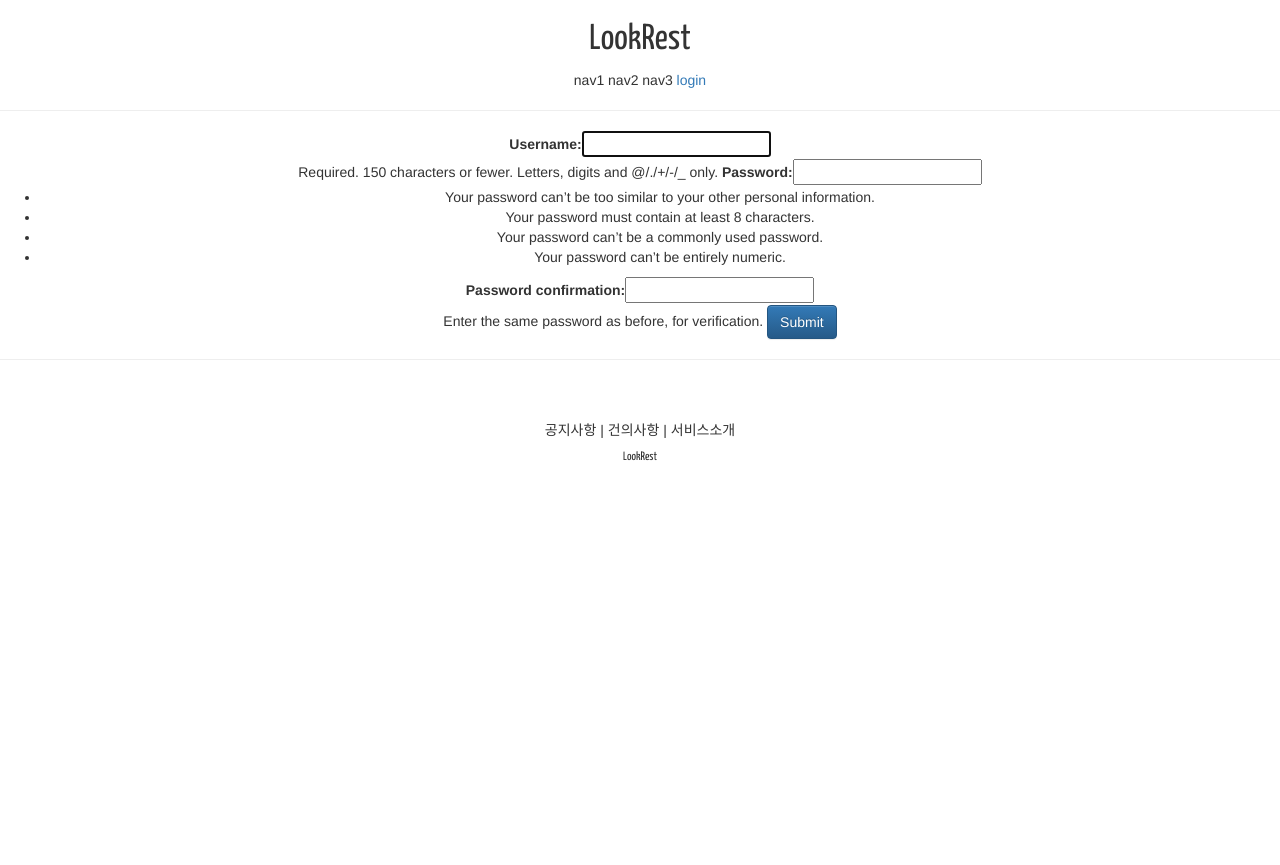
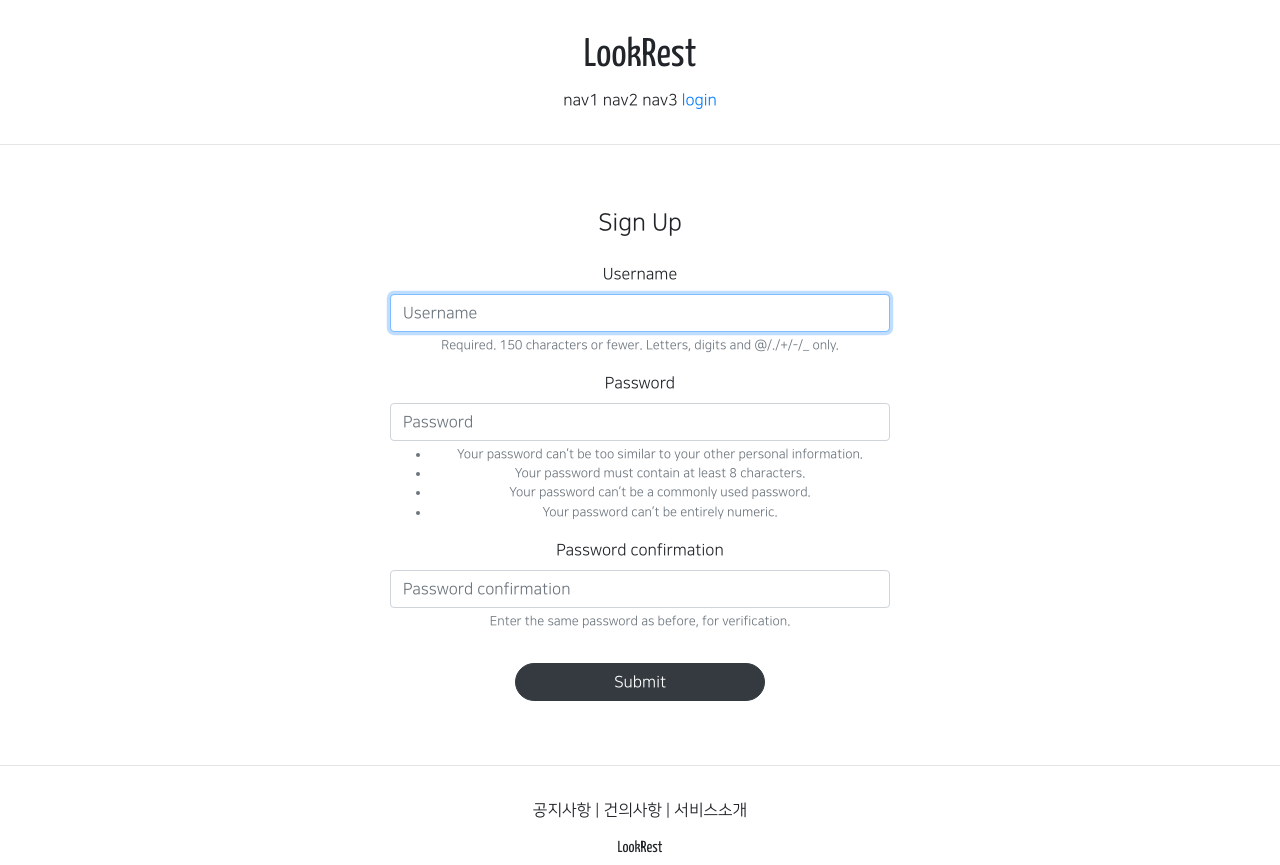
Before and after one commit to look-sun/lookrest, a Django app: page /account/create/ in a window 1280 px wide. Before the commit the page ends 461 px from the top, so only its background shows below. Run offline with Django 3.2, Linux system fonts and the light colour scheme; some libraries are stand-ins or nearby versions.

Commit message:
django course 23 commit

```diff
--- a/accountapp/templates/accountapp/create.html
+++ b/accountapp/templates/accountapp/create.html
@@ -1,11 +1,17 @@
 {% extends 'base.html'%}
+{% load bootstrap4 %}
 {% block content %}
 
-<div style="text-align:center">
+<div style="text-align:center; max-width:500px; margin: 4rem auto;">
+    <div class="mb-4">
+        <h4>
+            Sign Up
+        </h4>
+    </div>
     <form action="{% url 'accountapp:create' %}" method="post">
         {% csrf_token %}
-        {{ form }}
-        <input type="submit" class="btn btn-primary">
+        {% bootstrap_form form %}
+        <input type="submit" class="btn btn-dark rounded-pill col-6 mt-3">
     </form>
 </div>
 
--- a/accountapp/urls.py
+++ b/accountapp/urls.py
@@ -5,7 +5,7 @@ from accountapp.views import hello_world, AccountCreateView
 app_name = "accountapp"
 
 urlpatterns = [
-    path('hello_world', hello_world, name='hello_world'),
+    path('hello_world/', hello_world, name='hello_world'),
     path('login/',  LoginView.as_view(template_name='accountapp/login.html'), name='login'),
     path('logout/', LogoutView.as_view(), name='logout'),
 
--- a/pinterest/settings.py
+++ b/pinterest/settings.py
@@ -52,6 +52,7 @@ INSTALLED_APPS = [
     'django.contrib.staticfiles',
 
     'accountapp',
+    'bootstrap4',
 ]
 
 MIDDLEWARE = [
--- a/static/base.css
+++ b/static/base.css
@@ -2,7 +2,7 @@
     font-family: 'Yanone Kaffeesatz', sans-serif;
 }
 .ls_footer_button {
-    margin-top: 6rem;
+    margin-top: .9rem;
 }
 .ls_footer {
     text-align:center;
--- a/templates/base.html
+++ b/templates/base.html
@@ -1,7 +1,7 @@
 <!DOCTYPE html>
 <html lang="ko">
 {% include 'head.html' %}
-<body>
+<body style="font-family: 'NanumSquareR';">
 
     {% include 'header.html' %}
 
--- a/templates/footer.html
+++ b/templates/footer.html
@@ -13,3 +13,6 @@
     </div>
 
 </div>
+<script src="https://code.jquery.com/jquery-3.4.1.slim.min.js" integrity="sha384-J6qa4849blE2+poT4WnyKhv5vZF5SrPo0iEjwBvKU7imGFAV0wwj1yYfoRSJoZ+n" crossorigin="anonymous"></script>
+<script src="https://cdn.jsdelivr.net/npm/popper.js@1.16.0/dist/umd/popper.min.js" integrity="sha384-Q6E9RHvbIyZFJoft+2mJbHaEWldlvI9IOYy5n3zV9zzTtmI3UksdQRVvoxMfooAo" crossorigin="anonymous"></script>
+<script src="https://stackpath.bootstrapcdn.com/bootstrap/4.4.1/js/bootstrap.min.js" integrity="sha384-wfSDF2E50Y2D1uUdj0O3uMBJnjuUD4Ih7YwaYd1iqfktj0Uod8GCExl3Og8ifwB6" crossorigin="anonymous"></script>
--- a/templates/head.html
+++ b/templates/head.html
@@ -4,13 +4,16 @@
     <meta charset="UTF-8">
     <title>Title</title>
     <!-- Latest compiled and minified CSS -->
-    <link rel="stylesheet" href="https://maxcdn.bootstrapcdn.com/bootstrap/3.3.7/css/bootstrap.min.css" integrity="sha384-BVYiiSIFeK1dGmJRAkycuHAHRg32OmUcww7on3RYdg4Va+PmSTsz/K68vbdEjh4u" crossorigin="anonymous">
+<!--    <link rel="stylesheet" href="https://maxcdn.bootstrapcdn.com/bootstrap/3.3.7/css/bootstrap.min.css" integrity="sha384-BVYiiSIFeK1dGmJRAkycuHAHRg32OmUcww7on3RYdg4Va+PmSTsz/K68vbdEjh4u" crossorigin="anonymous">-->
 
     <!-- Optional theme -->
-    <link rel="stylesheet" href="https://maxcdn.bootstrapcdn.com/bootstrap/3.3.7/css/bootstrap-theme.min.css" integrity="sha384-rHyoN1iRsVXV4nD0JutlnGaslCJuC7uwjduW9SVrLvRYooPp2bWYgmgJQIXwl/Sp" crossorigin="anonymous">
+<!--    <link rel="stylesheet" href="https://maxcdn.bootstrapcdn.com/bootstrap/3.3.7/css/bootstrap-theme.min.css" integrity="sha384-rHyoN1iRsVXV4nD0JutlnGaslCJuC7uwjduW9SVrLvRYooPp2bWYgmgJQIXwl/Sp" crossorigin="anonymous">-->
 
     <!-- Latest compiled and minified JavaScript -->
-    <script src="https://maxcdn.bootstrapcdn.com/bootstrap/3.3.7/js/bootstrap.min.js" integrity="sha384-Tc5IQib027qvyjSMfHjOMaLkfuWVxZxUPnCJA7l2mCWNIpG9mGCD8wGNIcPD7Txa" crossorigin="anonymous"></script>
+<!--    <script src="https://maxcdn.bootstrapcdn.com/bootstrap/3.3.7/js/bootstrap.min.js" integrity="sha384-Tc5IQib027qvyjSMfHjOMaLkfuWVxZxUPnCJA7l2mCWNIpG9mGCD8wGNIcPD7Txa" crossorigin="anonymous"></script>-->
+
+    <link rel="stylesheet" href="https://stackpath.bootstrapcdn.com/bootstrap/4.4.1/css/bootstrap.min.css" integrity="sha384-Vkoo8x4CGsO3+Hhxv8T/Q5PaXtkKtu6ug5TOeNV6gBiFeWPGFN9MuhOf23Q9Ifjh" crossorigin="anonymous">
+
     <!--  google fonts link  -->
     <link rel="preconnect" href="https://fonts.gstatic.com">
     <link href="https://fonts.googleapis.com/css2?family=Yanone+Kaffeesatz&display=swap" rel="stylesheet">
@@ -18,4 +21,27 @@
     <link href="https://fonts.googleapis.com/css2?family=Yanone+Kaffeesatz&display=swap" rel="stylesheet">
     <!-- DEFAULT css LINK-->
     <link rel="stylesheet" type="text/css" href="{% static 'base.css' %}">
+
+    <style>
+        @font-face {
+            font-family: 'NanumSquareR';
+            src : local('NanumSquareR'),
+            url("{% static 'fonts/NanumSquareR.otf' %}") format("opentype");
+        }
+        @font-face {
+            font-family: 'NanumSquareEB';
+            src : local('NanumSquareEB'),
+            url("{% static 'fonts/NanumSquareEB.otf' %}") format("opentype");
+        }
+        @font-face {
+            font-family: 'NanumSquareB';
+            src : local('NanumSquareB'),
+            url("{% static 'fonts/NanumSquareB.otf' %}") format("opentype");
+        }
+        @font-face {
+            font-family: 'NanumSquareL';
+            src : local('NanumSquareL'),
+            url("{% static 'fonts/NanumSquareL.otf' %}") format("opentype");
+        }
+    </style>
 </head>
```
Also changed, not shown: accountapp/templates/accountapp/login.html (+5 -3 lines), static/fonts/NanumSquareB.otf (added), static/fonts/NanumSquareEB.otf (added), static/fonts/NanumSquareL.otf (added), static/fonts/NanumSquareR.otf (added).
